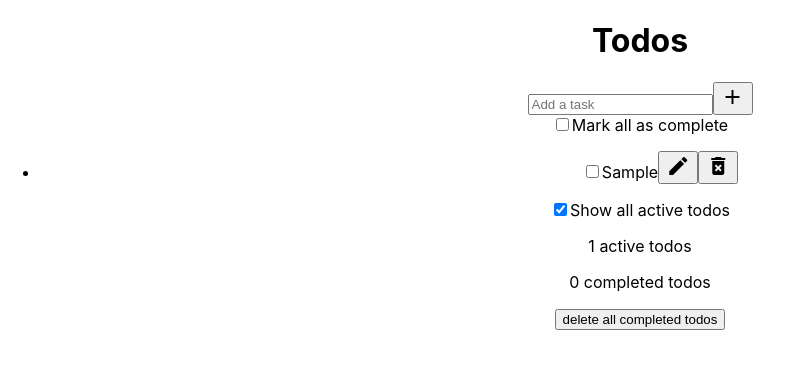
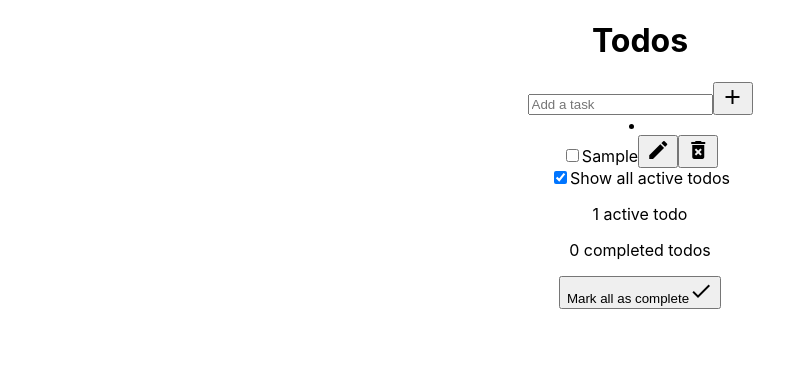
Before and after one commit to sarahbanashek/SimpleTodo, a React (Create React App) app: page / in a window 1280 px wide. Both pictures are taken after typing "Sample" into the empty fields and a click on the button "add". Shown: the top 368 px of the page, without its empty margins (0-793 px from the left). Built offline with nearby package versions, Linux system fonts and the light colour scheme.

Commit message:
adding Footer/moving MarkAllComplete to Footer

```diff
--- a/src/App.tsx
+++ b/src/App.tsx
@@ -2,7 +2,6 @@ import React, { useEffect, useState } from 'react';
 import './App.css';
 
 import { AddTodoItem } from './components/AddTodoItem';
-import { MarkAllComplete } from './components/MarkAllComplete';
 import { TodoItem } from './components/TodoItem';
 import { Footer } from './components/Footer';
 
@@ -96,15 +95,11 @@ function App() {
     <div className='App'>
       <header className='header'>
         <h1>Todos</h1>
-        <AddTodoItem {...{ addTodo }} />
       </header>
 
       <section className='TodoBody'>
-        {activeTodos.length > 0
-          ? <MarkAllComplete {...{ markAllComplete }} />
-          : null
-        }
-        <ul className='TodoList'>
+        <AddTodoItem {...{ addTodo }} />
+        <div className='TodoList'>
           {showActiveTodos
             ? activeTodos.map(todo =>
               <TodoItem key={todo.timestamp} {...{
@@ -123,7 +118,7 @@ function App() {
                 deleteTodo
               }} />)
             : null}
-        </ul>
+        </div>
       </section>
 
       <Footer {...{
@@ -133,6 +128,7 @@ function App() {
         setShowActiveTodos,
         showCompletedTodos,
         setShowCompletedTodos,
+        markAllComplete,
         deleteAllCompleted
       }} />
     </div>
--- a/src/components/Footer.tsx
+++ b/src/components/Footer.tsx
@@ -1,6 +1,6 @@
 import React from 'react';
 
-function Footer({ numActive, numCompleted, showActiveTodos, setShowActiveTodos, showCompletedTodos, setShowCompletedTodos, deleteAllCompleted }: IFooterProps) {
+function Footer({ numActive, numCompleted, showActiveTodos, setShowActiveTodos, showCompletedTodos, setShowCompletedTodos, markAllComplete, deleteAllCompleted }: IFooterProps) {
   return (
     <div className='Footer'>
       {numActive > 0
@@ -36,24 +36,35 @@ function Footer({ numActive, numCompleted, showActiveTodos, setShowActiveTodos,
         : null}
 
       <p className='Footer-activeCount'>
-        {numActive} active todos
+        {numActive} active {numActive === 1 ? 'todo' : 'todos'}
       </p>
 
       <p className='Footer-completedCount'>
-        {numCompleted} completed todos
+        {numCompleted} completed {numCompleted === 1 ? 'todo' : 'todos'}
       </p>
 
-      {showCompletedTodos
+      {showActiveTodos && numActive > 0
         ? (
-          <div className='Footer-deleteAllCompleted'>
+          <button
+            type='button'
+            className='Footer-markAllCompleteButton complete-or-delete'
+            onClick={() => markAllComplete()}
+          >
+            <span className='Footer-markAllCompleteButton-text'>Mark all as complete</span>
+            <span className='Footer-markAllCompleteButton-icon material-icons'>done</span>
+          </button>
+        ) : null}
+
+      {showCompletedTodos && numCompleted > 0
+        ? (
             <button
               type='button'
-              className='Footer-deleteAllCompleted-button'
+              className='Footer-deleteAllCompletedButton complete-or-delete'
               onClick={() => deleteAllCompleted()}
-            >
-              delete all completed todos
+          >
+            <span className='Footer-deleteAllCompletedButton-text'>delete all completed todos</span>
+            <span className='Footer-deleteAllCompletedButton-icon material-icons'>delete_forever</span>
             </button>
-          </div>
         ) : null}
     </div>
   );
@@ -66,6 +77,7 @@ interface IFooterProps {
   setShowActiveTodos: React.Dispatch<React.SetStateAction<boolean>>,
   showCompletedTodos: boolean,
   setShowCompletedTodos: React.Dispatch<React.SetStateAction<boolean>>,
+  markAllComplete: () => void,
   deleteAllCompleted: () => void
 }
 
```
